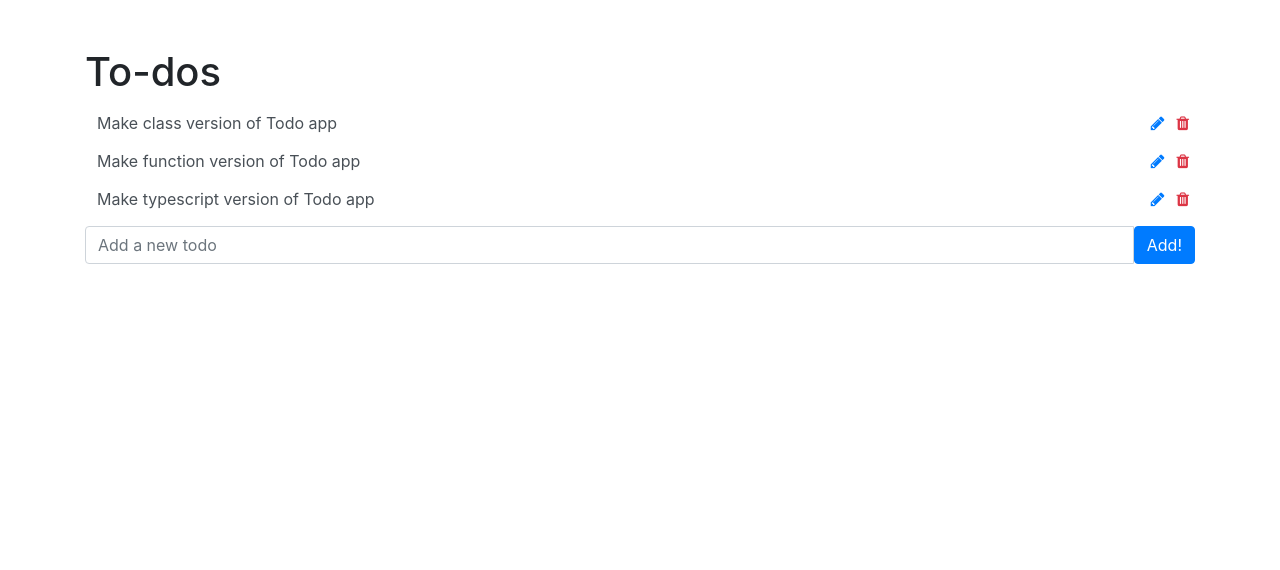
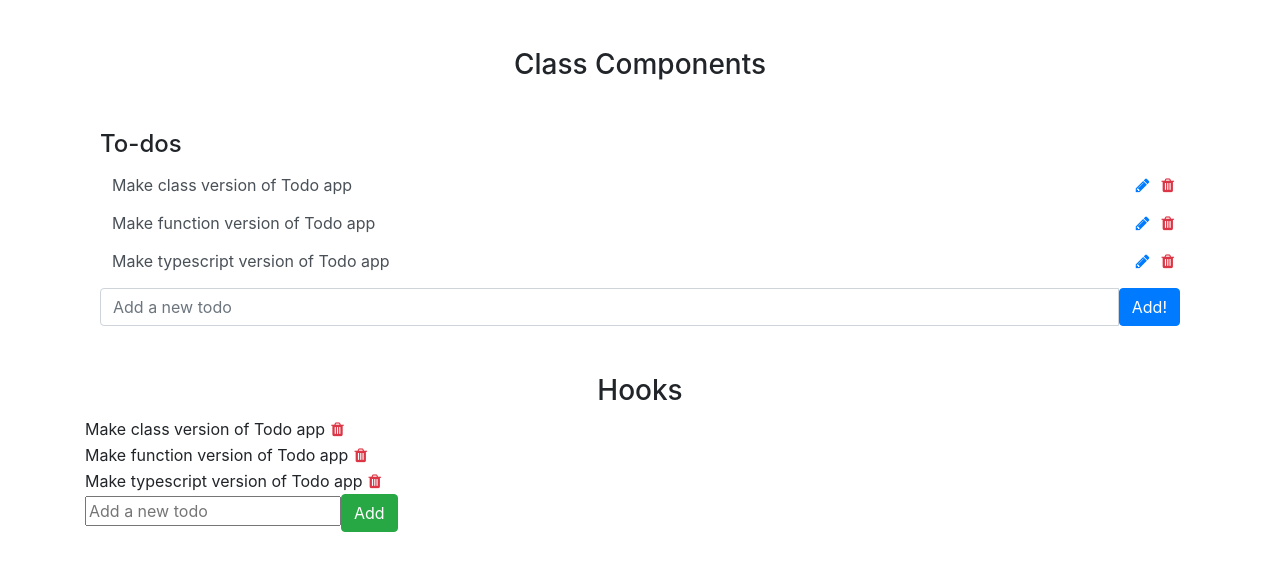
Before and after one commit to joanne-wu-hoo/react-todo-3-ways, a React (Create React App) app: page / in a window 1280 px wide. Shown: the top 570 px of the page. Built offline with nearby package versions, Linux system fonts and the light colour scheme.

Commit message:
create hook components for todo list, todo form. reorganized folders. TODO: edit functionality

```diff
--- a/src/App.js
+++ b/src/App.js
@@ -1,10 +1,24 @@
 import React, {Component} from 'react';
-import TodoList from './TodoList'
+import ClassTodoList from './ClassComponents/ClassTodoList'
+import HookTodoList from './HookComponents/HookTodoList'
 
 class App extends Component {
   render(){
     return(
-      <TodoList />
+      <div className="container">
+        <div className="row mt-5">
+          <div className="col-sm">
+            <h3 className="text-center">Class Components</h3>
+            <ClassTodoList />
+          </div>
+        </div>
+        <div className="row mt-5">
+          <div className="col-sm">
+            <h3 className="text-center">Hooks</h3>
+            <HookTodoList />
+          </div>
+        </div>
+      </div>
     )
   }
 }
--- a/src/TodoList.js
+++ b/src/ClassComponents/ClassTodoList.js
@@ -2,7 +2,7 @@ import React, { Component } from "react";
 import NewTodoForm from "./NewTodoForm";
 import Todo from "./Todo";
 
-class TodoList extends Component {
+class ClassTodoList extends Component {
   state = {
     todos: [
       {
@@ -53,7 +53,7 @@ class TodoList extends Component {
 
     return (
       <div className="container mt-5">
-        <h1>To-dos</h1>
+        <h4>To-dos</h4>
         <div>{todos}</div>
         <NewTodoForm add={this.addTodo} />
       </div>
@@ -61,4 +61,4 @@ class TodoList extends Component {
   }
 }
 
-export default TodoList;
+export default ClassTodoList;
--- /dev/null
+++ b/src/HookComponents/HookTodo.js
@@ -0,0 +1,18 @@
+import React, { useState } from 'react';
+
+function HookTodo({key,id,text,removeTodo, editTodo}){
+  return (
+    <div>
+      { text }
+      {/* <button className="border-0 bg-white box-shadow-none" onClick={()=>editTodo(id)}>
+        <i className="fa fa-pencil text-primary box-shadow-none"></i>
+      </button> */}
+      <button className="border-0 bg-white shadow-none" onClick={()=>removeTodo(id)}>
+        <i class="fa fa-trash text-danger"></i>
+      </button>
+    </div>
+  )
+
+}
+
+export default HookTodo;
--- /dev/null
+++ b/src/HookComponents/HookTodoForm.js
@@ -0,0 +1,31 @@
+import React, { useState } from 'react';
+
+function HookTodoForm({addTodo}){
+  const [value, setValue] = useState(""); // "" is initial state
+
+  const handleSubmit = e => {
+    e.preventDefault();
+    if (!value) return; // prevent empty submission
+    addTodo(value);
+    // reset form
+    setValue("");
+  }
+
+  return (
+    <form onSubmit={handleSubmit}>
+      <input
+        className="input"
+        type="text"
+        name="value"
+        value={value}
+        placeholder="Add a new todo"
+        onChange={e => setValue(e.target.value)}
+      >
+      </input>
+      <button className="btn btn-success">Add</button>
+    </form>
+  )
+
+}
+
+export default HookTodoForm;
--- /dev/null
+++ b/src/HookComponents/HookTodoList.js
@@ -0,0 +1,76 @@
+import React, { useState } from 'react';
+import uuid from "uuid/v4";
+import HookTodo from './HookTodo';
+import Todo from '../ClassComponents/Todo';
+import { setState } from 'expect/build/jestMatchersObject';
+import HookTodoForm from './HookTodoForm';
+
+
+function HookTodoList(){
+  // establish todo & setTodo
+  const [todos, setTodos] = useState([
+    {
+      id: 1,
+      content: "Make class version of Todo app"
+    },
+    {
+      id: 2,
+      content: "Make function version of Todo app"
+    },
+    {
+      id: 3,
+      content: "Make typescript version of Todo app"
+    }
+  ]);
+
+
+
+  // addTodo
+  const addTodo = text => {
+    let newTodo = {
+      id: uuid(),
+      content: text
+    }
+    let updatedTodos = todos.concat(newTodo);
+    setTodos(updatedTodos);
+  }
+
+  // removeTodo
+  const removeTodo = id => {
+    let updatedTodos = todos.filter(t => t.id !== id);
+    setTodos(updatedTodos);
+  }
+
+  // editTodo
+  // const editTodo = (id, newContent) => {
+  //   let updatedTodos = todos.map(todo =>
+  //     todo.id === id
+  //       ? {...todo, content: newContent}
+  //       : todo
+  //   )
+  //   setTodos(updatedTodos);
+  // }
+
+  // map through todos and create Todo components
+  const allTodos = todos.map(todo => (
+    <HookTodo
+      key={todo.id}
+      id={todo.id}
+      text={todo.content}
+      removeTodo={removeTodo}
+      // editTodo={editTodo}
+    />
+  ))
+
+  return(
+    <div>
+      { allTodos }
+      <HookTodoForm
+        addTodo={addTodo}
+      />
+    </div>
+  )
+
+}
+
+export default HookTodoList;
```
Also changed, not shown: src/ClassComponents/NewTodoForm.js (renamed from src/NewTodoForm.js), src/ClassComponents/Todo.js (renamed from src/Todo.js).
